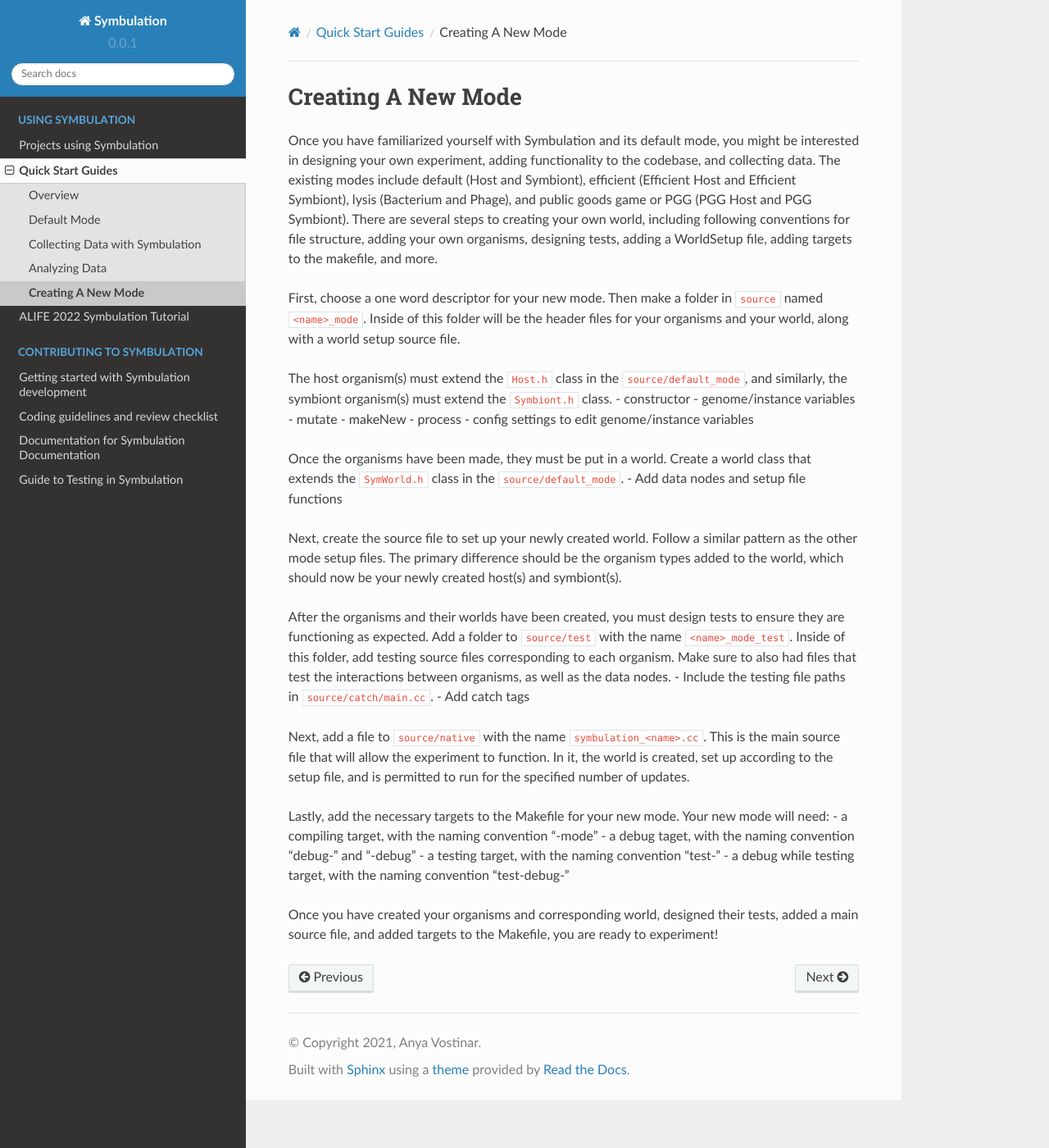
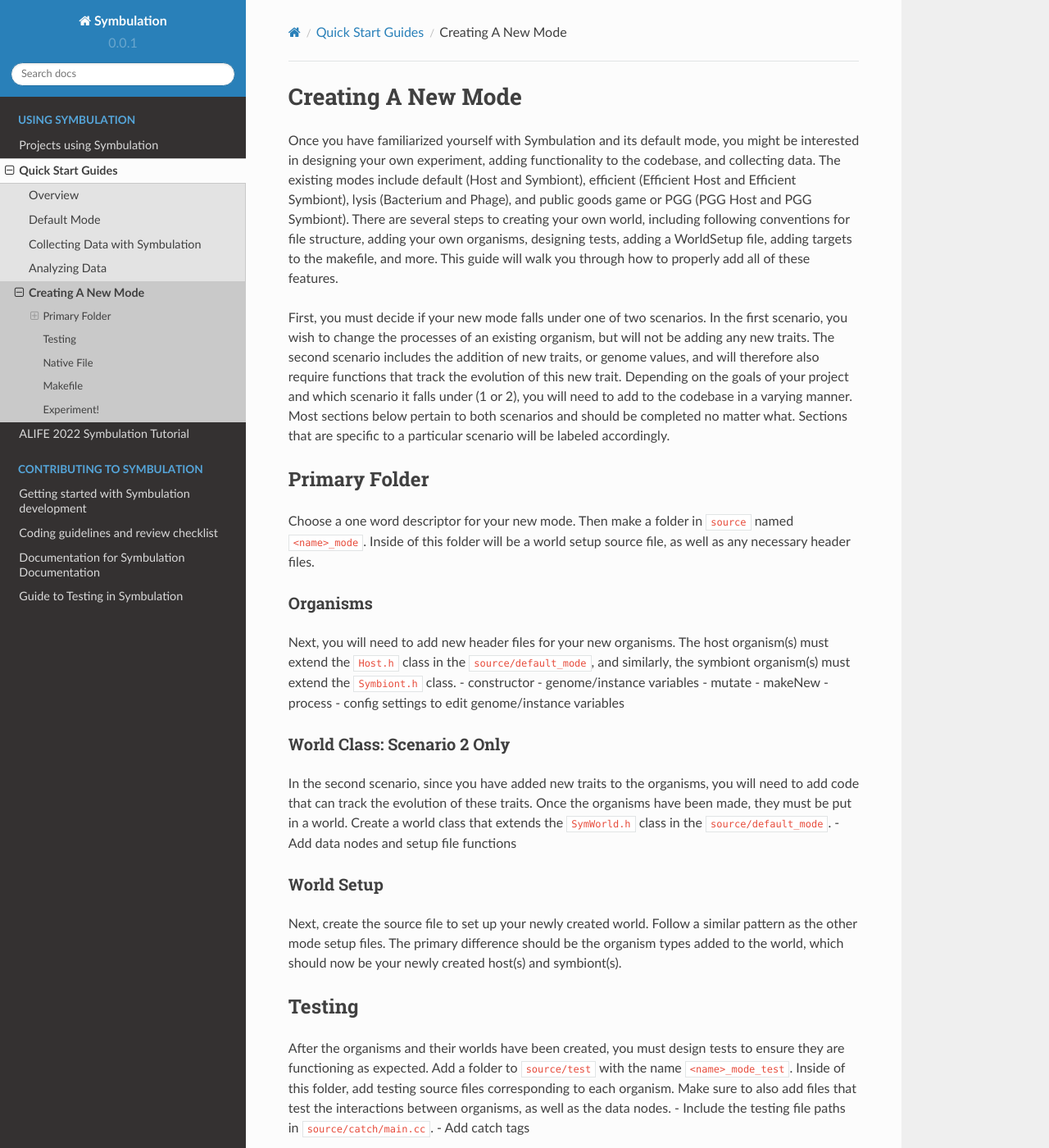
Before and after one commit to anyaevostinar/SymbulationEmp, a Sphinx documentation site: the page built from docs/QuickStartGuides/3-CreatingAMode.md, in a window 1280 px wide and 1400 px high. Shown: the whole window at 82% size. Built offline with Sphinx 7.4.7 and the Read the Docs theme 2.0.0, drawn with Linux system fonts in a browser that asks for light colours; pages that are not in the unit, such as notebooks, are missing from menus; some of the changed text lies outside the part shown.

Commit message:
edited structure of new mode guide

```diff
--- a/docs/QuickStartGuides/3-CreatingAMode.md
+++ b/docs/QuickStartGuides/3-CreatingAMode.md
@@ -1,15 +1,14 @@
 # Creating A New Mode
 
-Once you have familiarized yourself with Symbulation and its default mode, you might be interested in designing
-your own experiment, adding functionality to the codebase, and collecting data. The existing modes include
-default (Host and Symbiont), efficient (Efficient Host and Efficient Symbiont), lysis (Bacterium and Phage),
-and public goods game or PGG (PGG Host and PGG Symbiont). There are several steps to creating your own world,
-including following conventions for file structure, adding your own organisms, designing tests, adding a
-WorldSetup file, adding targets to the makefile, and more.
+Once you have familiarized yourself with Symbulation and its default mode, you might be interested in designing your own experiment, adding functionality to the codebase, and collecting data. The existing modes include default (Host and Symbiont), efficient (Efficient Host and Efficient Symbiont), lysis (Bacterium and Phage), and public goods game or PGG (PGG Host and PGG Symbiont). There are several steps to creating your own world, including following conventions for file structure, adding your own organisms, designing tests, adding a WorldSetup file, adding targets to the makefile, and more. This guide will walk you through how to properly add all of these features.
 
-First, choose a one word descriptor for your new mode. Then make a folder in `source` named `<name>_mode`. Inside of this folder will be the header files for your organisms and your world, along with a world setup source file.
+First, you must decide if your new mode falls under one of two scenarios. In the first scenario, you wish to change the processes of an existing organism, but will not be adding any new traits. The second scenario includes the addition of new traits, or genome values, and will therefore also require functions that track the evolution of this new trait. Depending on the goals of your project and which scenario it falls under (1 or 2), you will need to add to the codebase in a varying manner. Most sections below pertain to both scenarios and should be completed no matter what. Sections that are specific to a particular scenario will be labeled accordingly.
 
-The host organism(s) must extend the `Host.h` class in the `source/default_mode`, and similarly, the symbiont organism(s) must extend the `Symbiont.h` class.
+## Primary Folder
+Choose a one word descriptor for your new mode. Then make a folder in `source` named `<name>_mode`. Inside of this folder will be a world setup source file, as well as any necessary header files.
+
+### Organisms
+Next, you will need to add new header files for your new organisms. The host organism(s) must extend the `Host.h` class in the `source/default_mode`, and similarly, the symbiont organism(s) must extend the `Symbiont.h` class.
     - constructor
     - genome/instance variables
     - mutate
@@ -17,21 +16,27 @@
     - process
     - config settings to edit genome/instance variables
 
-Once the organisms have been made, they must be put in a world. Create a world class that extends the `SymWorld.h` class in the `source/default_mode`.
+### World Class: Scenario 2 Only
+In the second scenario, since you have added new traits to the organisms, you will need to add code that can track the evolution of these traits. Once the organisms have been made, they must be put in a world. Create a world class that extends the `SymWorld.h` class in the `source/default_mode`.
     - Add data nodes and setup file functions
 
+### World Setup
 Next, create the source file to set up your newly created world. Follow a similar pattern as the other mode setup files. The primary difference should be the organism types added to the world, which should now be your newly created host(s) and symbiont(s).
 
-After the organisms and their worlds have been created, you must design tests to ensure they are functioning as expected. Add a folder to `source/test` with the name `<name>_mode_test`. Inside of this folder, add testing source files corresponding to each organism. Make sure to also had files that test the interactions between organisms, as well as the data nodes.
+## Testing
+After the organisms and their worlds have been created, you must design tests to ensure they are functioning as expected. Add a folder to `source/test` with the name `<name>_mode_test`. Inside of this folder, add testing source files corresponding to each organism. Make sure to also add files that test the interactions between organisms, as well as the data nodes.
     - Include the testing file paths in `source/catch/main.cc`.
     - Add catch tags
 
+## Native File
 Next, add a file to `source/native` with the name `symbulation_<name>.cc`. This is the main source file that will allow the experiment to function. In it, the world is created, set up according to the setup file, and is permitted to run for the specified number of updates.
 
+## Makefile
 Lastly, add the necessary targets to the Makefile for your new mode. Your new mode will need:
     - a compiling target, with the naming convention "<name>-mode"
     - a debug taget, with the naming convention "debug-<name>" and "<name>-debug"
     - a testing target, with the naming convention "test-<name>"
     - a debug while testing target, with the naming convention "test-debug-<name>"
 
+## Experiment!
 Once you have created your organisms and corresponding world, designed their tests, added a main source file, and added targets to the Makefile, you are ready to experiment!
```
